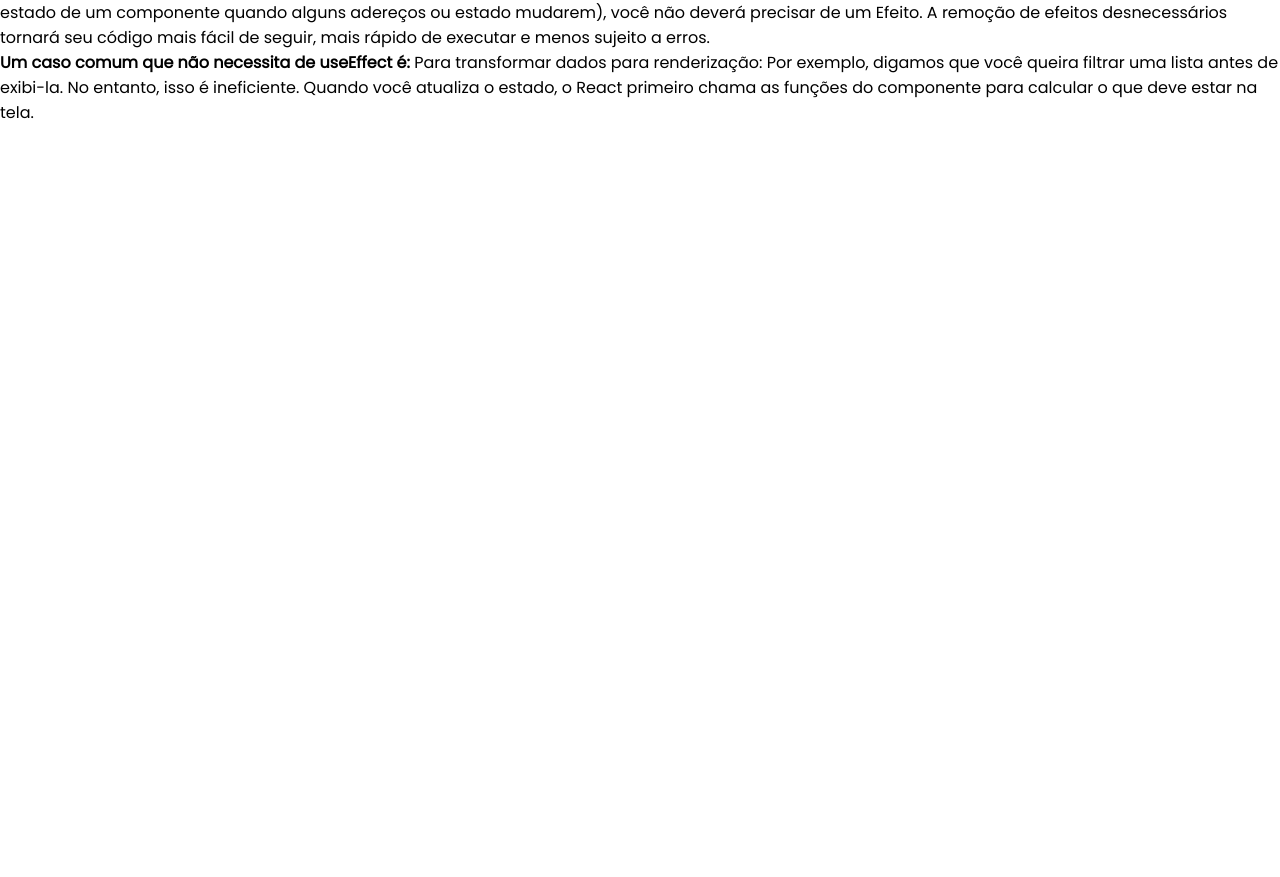
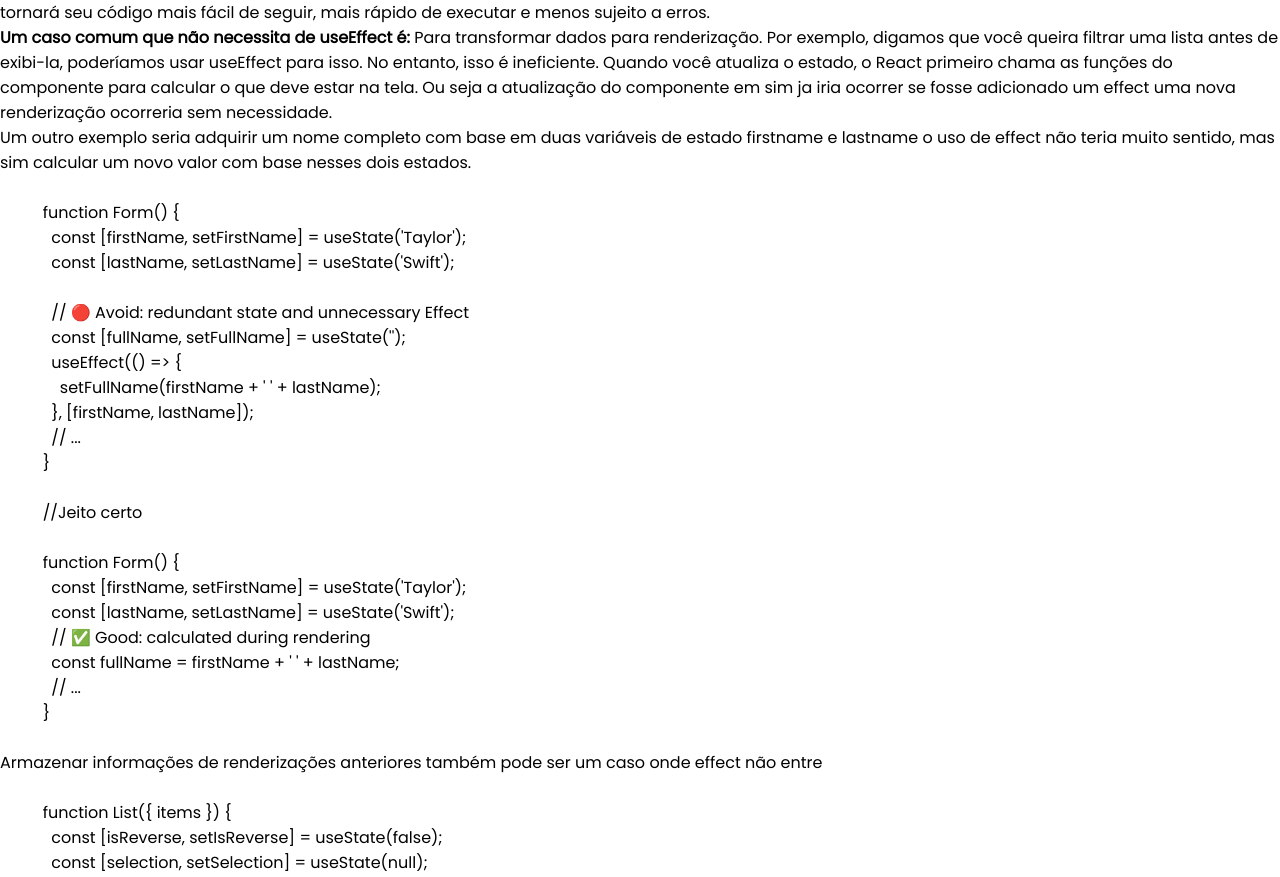
Before and after one commit to wdwf/React_Study, a React (Vite) app: page /capitulo-6 in a window 1280 px wide. Shown: the part 4646-5523 px from the top of the page. Before the commit the page ends 4783 px from the top, so only its background shows below. Built offline with nearby package versions, Linux system fonts and the light colour scheme.

Commit message:
:construction: chore: finalização tema sobre atenção ao usar effect

```diff
--- a/src/pages/Cap6/index.tsx
+++ b/src/pages/Cap6/index.tsx
@@ -199,7 +199,6 @@
             como parar, desfazer ou limpar o que quer que estejam fazendo. Por
             exemplo, “conectar” precisa de “desconectar”, “assinar” precisa de
             “cancelar inscrição” e “buscar” precisa de “cancelar” ou “ignorar”.
-            <p>Reacqt guarda essa função</p>
           </li>
         </ul>
         <pre>
@@ -273,11 +272,172 @@
         </p>
         <p>
           <b>Um caso comum que não necessita de useEffect é: </b> Para
-          transformar dados para renderização: Por exemplo, digamos que você
-          queira filtrar uma lista antes de exibi-la. No entanto, isso é
-          ineficiente. Quando você atualiza o estado, o React primeiro chama as
-          funções do componente para calcular o que deve estar na tela.
+          transformar dados para renderização. Por exemplo, digamos que você
+          queira filtrar uma lista antes de exibi-la, poderíamos usar useEffect
+          para isso. No entanto, isso é ineficiente. Quando você atualiza o
+          estado, o React primeiro chama as funções do componente para calcular
+          o que deve estar na tela. Ou seja a atualização do componente em sim
+          ja iria ocorrer se fosse adicionado um effect uma nova renderização
+          ocorreria sem necessidade.
         </p>
+        <p>
+          Um outro exemplo seria adquirir um nome completo com base em duas
+          variáveis de estado firstname e lastname o uso de effect não teria
+          muito sentido, mas sim calcular um novo valor com base nesses dois
+          estados.
+        </p>
+        <pre>
+          {`
+          function Form() {
+            const [firstName, setFirstName] = useState('Taylor');
+            const [lastName, setLastName] = useState('Swift');
+
+            // 🔴 Avoid: redundant state and unnecessary Effect
+            const [fullName, setFullName] = useState('');
+            useEffect(() => {
+              setFullName(firstName + ' ' + lastName);
+            }, [firstName, lastName]);
+            // ...
+          }
+
+          //Jeito certo
+
+          function Form() {
+            const [firstName, setFirstName] = useState('Taylor');
+            const [lastName, setLastName] = useState('Swift');
+            // ✅ Good: calculated during rendering
+            const fullName = firstName + ' ' + lastName;
+            // ...
+          }
+          `}
+        </pre>
+        <p>
+          {" "}
+          Armazenar informações de renderizações anteriores também pode ser um
+          caso onde effect não entre
+        </p>
+        <pre>
+          {`
+          function List({ items }) {
+            const [isReverse, setIsReverse] = useState(false);
+            const [selection, setSelection] = useState(null);
+            ❌
+            useEffect(() => {
+              setSelection(null);
+            }, [items]);
+          }
+
+          // ------
+
+          function List({ items }) {
+            const [isReverse, setIsReverse] = useState(false);
+            const [selection, setSelection] = useState(null);
+
+            ✔
+            const [prevItems, setPrevItems] = useState(items);
+            if (items !== prevItems) {
+              setPrevItems(items);
+              setSelection(null);
+            }
+            // ...
+          }
+          `}
+        </pre>
+        <p>
+          Muitos aplicativos usam efeitos para iniciar a busca de dados. É
+          bastante comum escrever um efeito de busca de dados como este:
+        </p>
+        <pre>
+          {`
+          function SearchResults({ query }) {
+            const [results, setResults] = useState([]);
+            const [page, setPage] = useState(1);
+
+            useEffect(() => {
+              //variável usada para corrigir a condição de corrida das solicitações
+              let ignore = false;
+              fetchResults(query, page).then(json => {
+                if (!ignore) {
+                  setResults(json);
+                }
+              });
+              return () => {
+                ignore = true;
+              };
+            }, [query, page]);
+
+            function handleNextPageClick() {
+              setPage(page + 1);
+            }
+            // ...
+          }
+          `}
+        </pre>
+        <p>
+          Você não precisa mover essa busca para um manipulador de eventos. Isto
+          pode parecer uma contradição com os exemplos anteriores, onde você
+          precisava colocar a lógica nos manipuladores de eventos! No entanto,
+          considere que não é o evento de digitação o principal motivo da busca.
+          As entradas de pesquisa geralmente são pré-preenchidas a partir do
+          URL, e o usuário pode navegar para trás e para frente sem tocar na
+          entrada. Não importa de onde page e query venha. Embora este
+          componente esteja visível, você deseja mantê-lo results sincronizado
+          com os dados da rede para os dados atuais page e query. É por isso que
+          é um Efeito.
+        </p>
+
+        <p>
+          Em geral, sempre que você precisar recorrer à escrita de efeitos,
+          fique atento para quando você pode extrair uma parte da funcionalidade
+          em um Hook personalizado com uma API mais declarativa e desenvolvida
+          para um propósito. Quanto menos useEffect chamadas brutas você tiver
+          em seus componentes, mais fácil será manter seu aplicativo.
+        </p>
+      </div>
+
+      <div style={{ margin: "12px 0" }}>
+        <p>🚧 Tema deve ser movido para outro lugar 🚧</p>
+        <h3>useMemo</h3>
+        <p>
+          O useMemo coloca em cache o resultado de uma função e o retorna. Se as
+          dependências fornecidas ao useMemo permanecerem inalteradas entre as
+          renderizações, o valor memorizado é retornado sem reavaliar a função.
+          <br />
+          Se as dependências fornecidas ao useMemo mudarem entre as
+          renderizações, a função é reavaliada e um novo valor é memoizado. Esse
+          novo valor é retornado nas renderizações subsequentes até que as
+          dependências mudem novamente.
+          <br />
+          useMemo não tornará a primeira renderização mais rápida. Isso apenas
+          ajuda você a pular trabalhos desnecessários nas atualizações.
+        </p>
+        <pre>
+          {`
+            const [value, setValue] = useState(10);
+
+            // Memoriza o resultado da função de cálculo
+            const memorizedResult = useMemo(() => {
+
+              console.log('Calculando novo valor...');
+
+              return value * 2;
+
+            }, [value]); // Reavalia quando o valor muda
+          `}
+        </pre>
+        <p>
+          <b>Quando usar:</b> Execute a interação que você está medindo. Você
+          verá os logs como filter array: 0.15ms em seu console. Se o tempo
+          total registrado totalizar um valor significativo (digamos, 1ms ou
+          mais), pode fazer sentido usar useMemo.
+        </p>
+        <pre>
+          {`
+           console.time('filter array');
+           const visibleTodos = getFilteredTodos(todos, filter);
+           console.timeEnd('filter array');
+          `}
+        </pre>
       </div>
     </div>
   );
```
